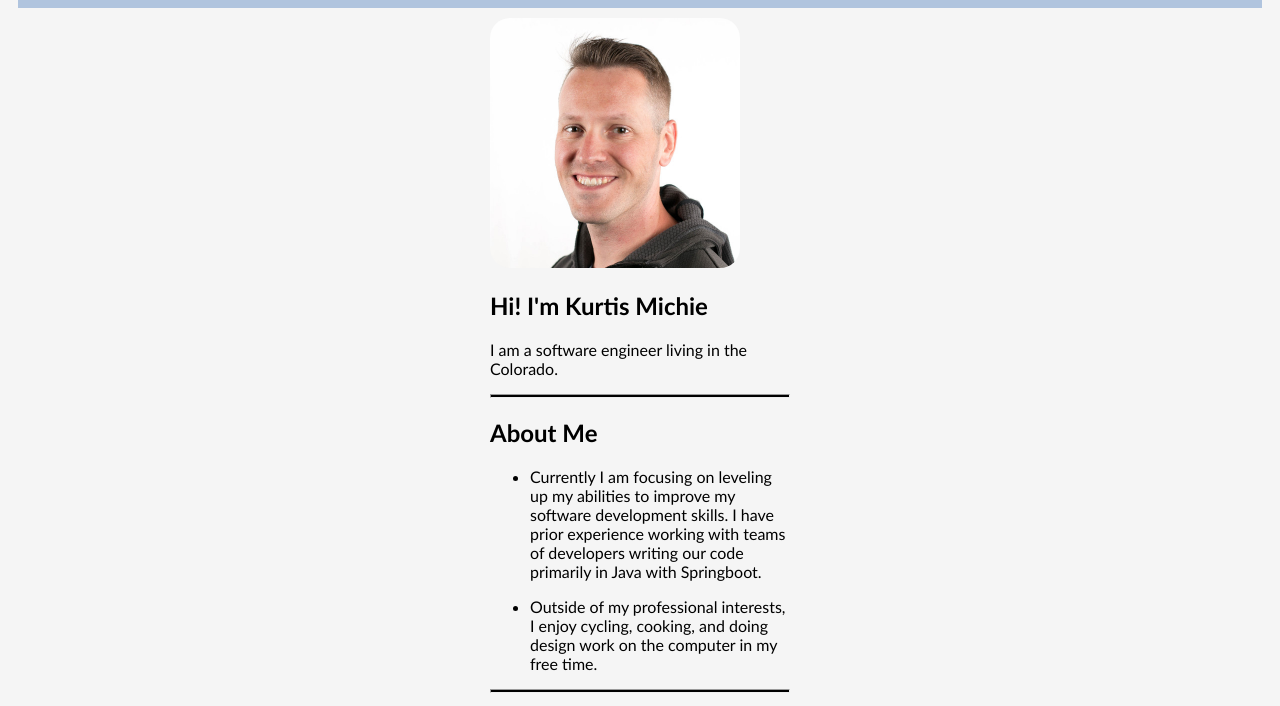
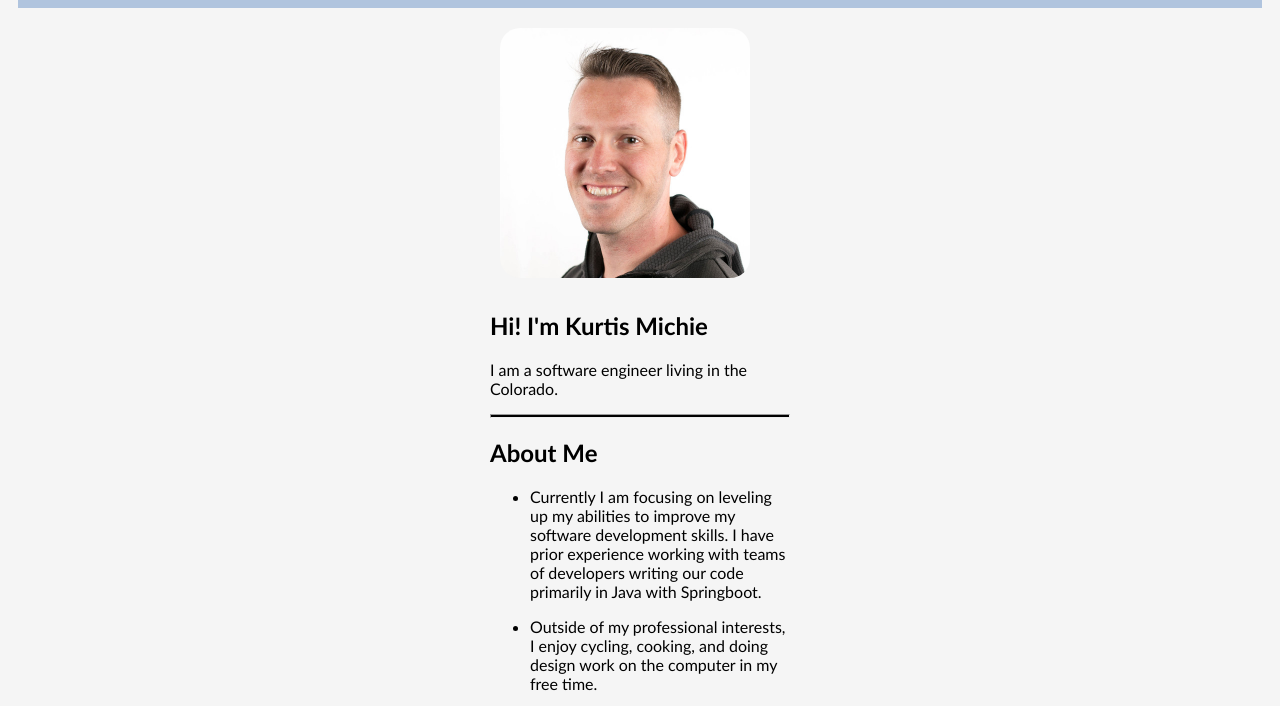
Before and after one commit to kdamichie/MyPortfolio, a plain HTML site: page index.html in a window 1280 px wide. Shown: the part 63-769 px from the top of the page. Drawn offline with Linux system fonts and the light colour scheme.

Commit message:
Update style.css
Updated:
    Error: padding: auto is not a padding value.
    From line 47, column 12; to line 47, column 15

```diff
--- a/style.css
+++ b/style.css
@@ -44,7 +44,7 @@ body {
 .image {
   width: 300px;
   margin: auto;
-  padding: auto;
+  padding: 10px;
 }
 
 .round {
```
